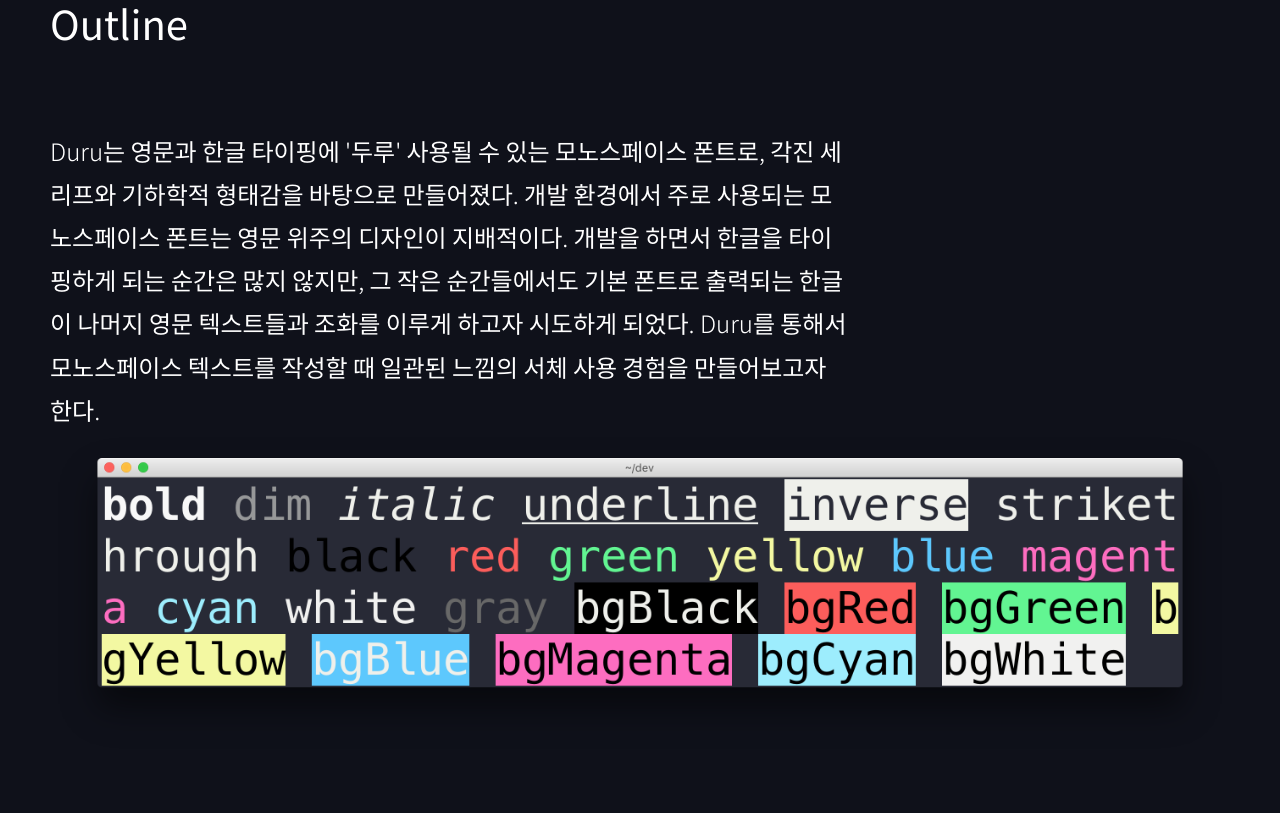
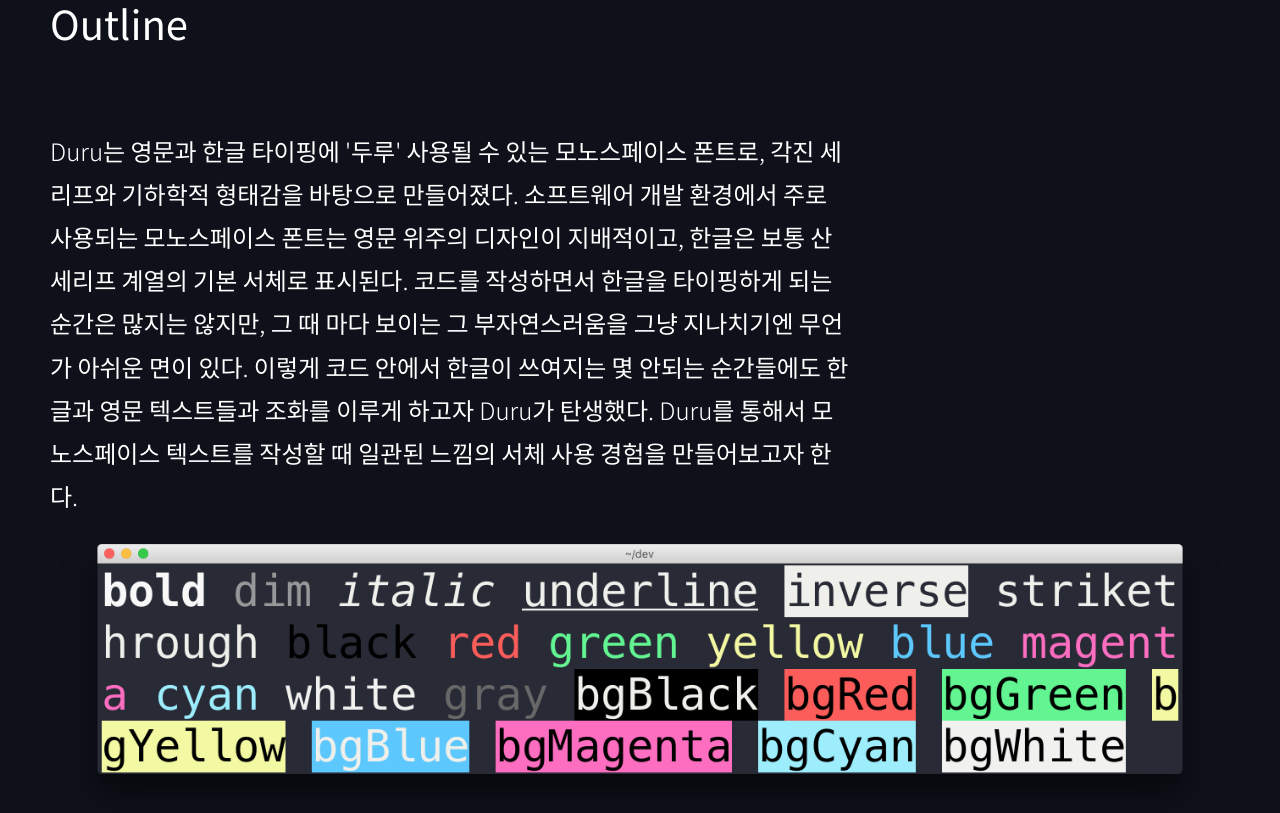
Before and after one commit to jvnlee/duru-web, a React (Create React App) app: page / in a window 1280 px wide. Shown: the part 1460-2273 px from the top of the page. Built offline with nearby package versions, Linux system fonts and the light colour scheme.

Commit message:
Added poster section

```diff
--- a/src/Components/Header.js
+++ b/src/Components/Header.js
@@ -20,9 +20,9 @@
 const Title = styled.div`
   font-weight: 300;
   font-size: 30px;
-  @media (max-width: 768px) {
+  /* @media (max-width: 768px) {
     font-size: 24px;
-  }
+  } */
 `;
 
 const LinkWrapper = styled.div`
@@ -74,7 +74,7 @@
         </SLink>
         <SLink
           className="nav"
-          to="anchor"
+          to="test3"
           spy={true}
           smooth="easeOutQuad"
           duration={500}
--- a/src/Components/Home.js
+++ b/src/Components/Home.js
@@ -9,7 +9,7 @@
 
 const Section = styled(Element)`
   padding: 50px 50px;
-  height: 1500px;
+  height: 3000px;
   border-bottom: 1px solid gray;
 `;
 
@@ -56,7 +56,6 @@
 
 const Image = styled.img`
   width: 100%;
-  height: auto;
   /* margin-top: 50px; */
 `;
 
@@ -101,6 +100,19 @@
   height: auto;
   font-size: 40px;
   padding: 30px 30px 0;
+`;
+
+const PosterWrapper = styled.div`
+  width: 100%;
+  height: auto;
+  margin-top: 50px;
+  display: flex;
+  justify-content: space-between;
+`;
+
+const PosterContainer = styled.div`
+  width: calc((100vw - 150px) / 2);
+  border: 0.5px solid #6b6b6b;
 `;
 
 const BtnWrapper = styled.div`
@@ -164,13 +176,15 @@
         <ContentWrapper>
           <Description>
             Duru는 영문과 한글 타이핑에 '두루' 사용될 수 있는 모노스페이스
-            폰트로, 각진 세리프와 기하학적 형태감을 바탕으로 만들어졌다. 개발
-            환경에서 주로 사용되는 모노스페이스 폰트는 영문 위주의 디자인이
-            지배적이다. 개발을 하면서 한글을 타이핑하게 되는 순간은 많지 않지만,
-            그 작은 순간들에서도 기본 폰트로 출력되는 한글이 나머지 영문
-            텍스트들과 조화를 이루게 하고자 시도하게 되었다. Duru를 통해서
-            모노스페이스 텍스트를 작성할 때 일관된 느낌의 서체 사용 경험을
-            만들어보고자 한다.
+            폰트로, 각진 세리프와 기하학적 형태감을 바탕으로 만들어졌다.
+            소프트웨어 개발 환경에서 주로 사용되는 모노스페이스 폰트는 영문
+            위주의 디자인이 지배적이고, 한글은 보통 산세리프 계열의 기본 서체로
+            표시된다. 코드를 작성하면서 한글을 타이핑하게 되는 순간은 많지는
+            않지만, 그 때 마다 보이는 그 부자연스러움을 그냥 지나치기엔 무언가
+            아쉬운 면이 있다. 이렇게 코드 안에서 한글이 쓰여지는 몇 안되는
+            순간들에도 한글과 영문 텍스트들과 조화를 이루게 하고자 Duru가
+            탄생했다. Duru를 통해서 모노스페이스 텍스트를 작성할 때 일관된
+            느낌의 서체 사용 경험을 만들어보고자 한다.
           </Description>
           <ImageContainer>
             <Image src={require("../assets/screenshot.png").default} alt="" />
@@ -187,7 +201,7 @@
         <Image src={require("../assets/typing-01.svg").default} alt="" />
       </Section>
 
-      <Section id="anchor" className="element">
+      <Section id="test3" className="element">
         <Subtitle>
           사용
           <br />
@@ -212,6 +226,28 @@
         </LangBox>
       </Section>
 
+      <Section>
+        <Subtitle>
+          타입 포스터
+          <br />
+          Type Poster
+        </Subtitle>
+        <PosterWrapper>
+          <PosterContainer>
+            <Image
+              src={require("../assets/poster1.png").default}
+              alt="poster"
+            />
+          </PosterContainer>
+          <PosterContainer>
+            <Image
+              src={require("../assets/poster2.png").default}
+              alt="poster"
+            />
+          </PosterContainer>
+        </PosterWrapper>
+      </Section>
+
       {/* <EmptyArea>Empty Area</EmptyArea> */}
 
       <BtnWrapper>
```
Also changed, not shown: src/assets/poster1.png (added), src/assets/poster2.png (added).
